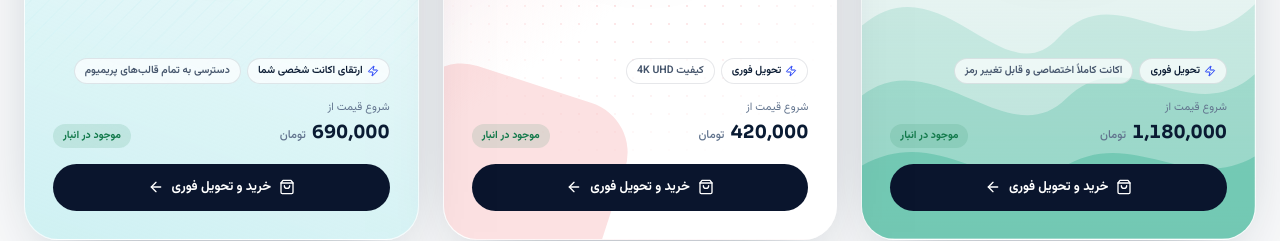
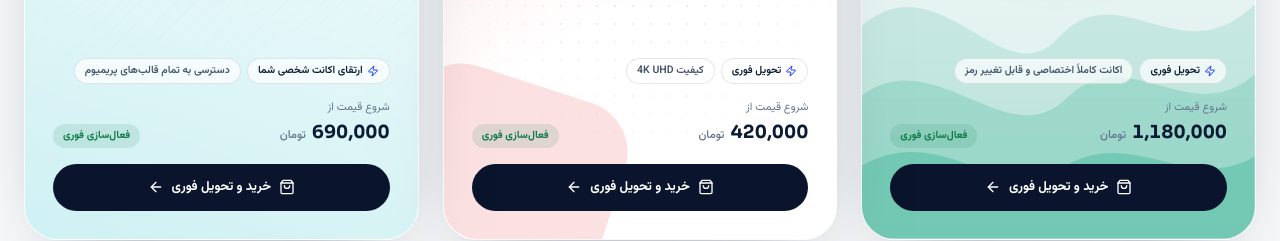
Before and after one commit to hesaamhub/echshop, a Next.js app: page / in a window 1280 px wide. Shown: the part 1440-1681 px from the top of the page. Built offline with nearby package versions, Linux system fonts and the light colour scheme.

Commit message:
refactor: حذف «موجود در انبار» از دک محصولات

```diff
--- a/src/components/site/ShowcaseDeck.tsx
+++ b/src/components/site/ShowcaseDeck.tsx
@@ -22,11 +22,11 @@ function cheapestPlan(product: Product): Plan {
   return product.plans.reduce((best, plan) => (plan.price < best.price ? plan : best), product.plans[0])
 }
 
-/** متن موجودی برای ایجاد فوریت خرید */
+/** متن ظرفیت فعال‌سازی برای ایجاد فوریت خرید */
 function stockLabel(stock: number) {
-  if (stock <= 0) return "فعلاً ناموجود"
-  if (stock <= 15) return `${num(stock)} عدد مونده`
-  return "موجود در انبار"
+  if (stock <= 0) return "فعلاً ظرفیت نداریم"
+  if (stock <= 15) return `${num(stock)} اشتراک مونده`
+  return "فعال‌سازی فوری"
 }
 
 /** قالب گرافیکی یکتا برای هر کارت */
```
